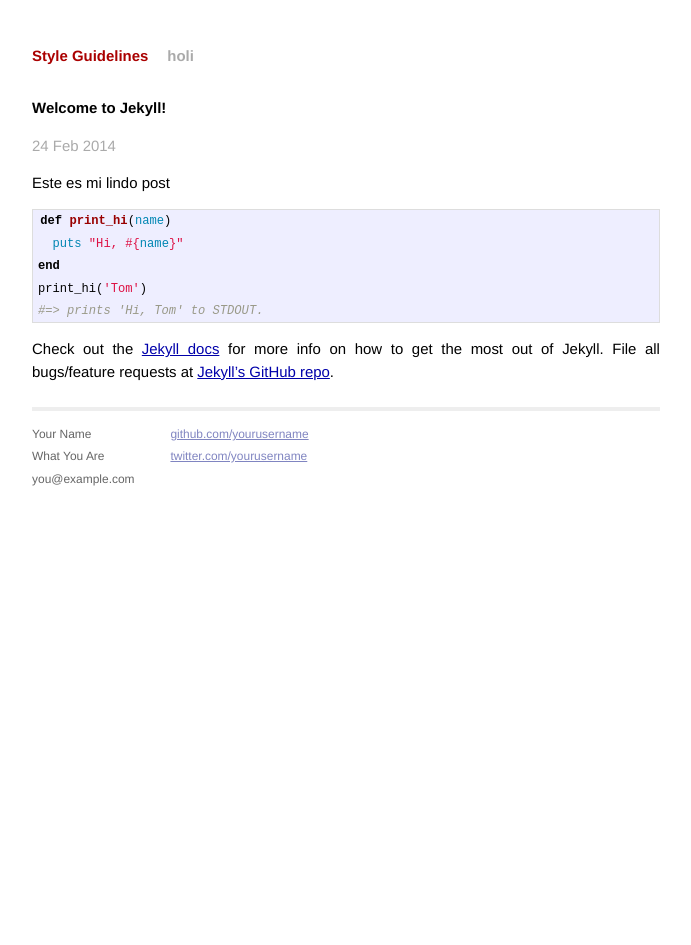
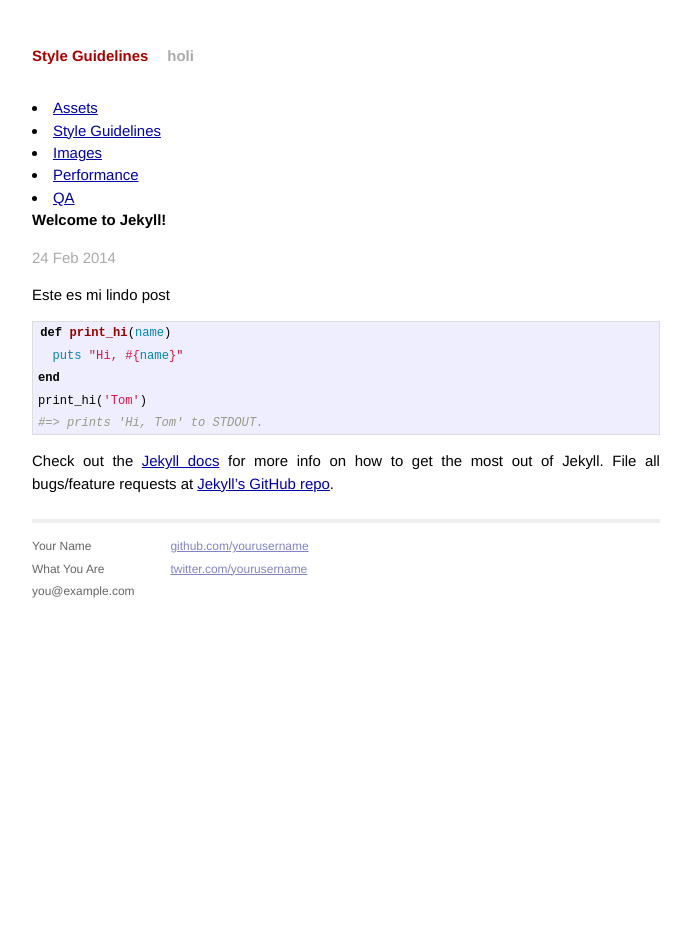
Before and after one commit to archdaily/design-guidelines, a Jekyll site: the page built from _posts/2014-02-24-welcome-to-jekyll.markdown, in a window 1280 px wide. Shown: the whole page, without its empty margins (294-985 px from the left). Built offline with Jekyll 4.4.1, drawn with Linux system fonts in a browser that asks for light colours; Markdown is read by kramdown in place of the engine named in the settings.

Commit message:
add navbar

```diff
--- a/_layouts/default.html
+++ b/_layouts/default.html
@@ -20,6 +20,13 @@
             <h1 class="title"><a href="/">Style Guidelines</a></h1>
             <a class="extra" href="/">holi</a>
           </div>
+          <nav>
+            <li><a href="/">Assets</a></li>
+            <li><a href="/">Style Guidelines</a></li>
+            <li><a href="/">Images</a></li>
+            <li><a href="/">Performance</a></li>
+            <li><a href="/">QA</a></li>
+          </nav>
 
           {{ content }}
 
```
